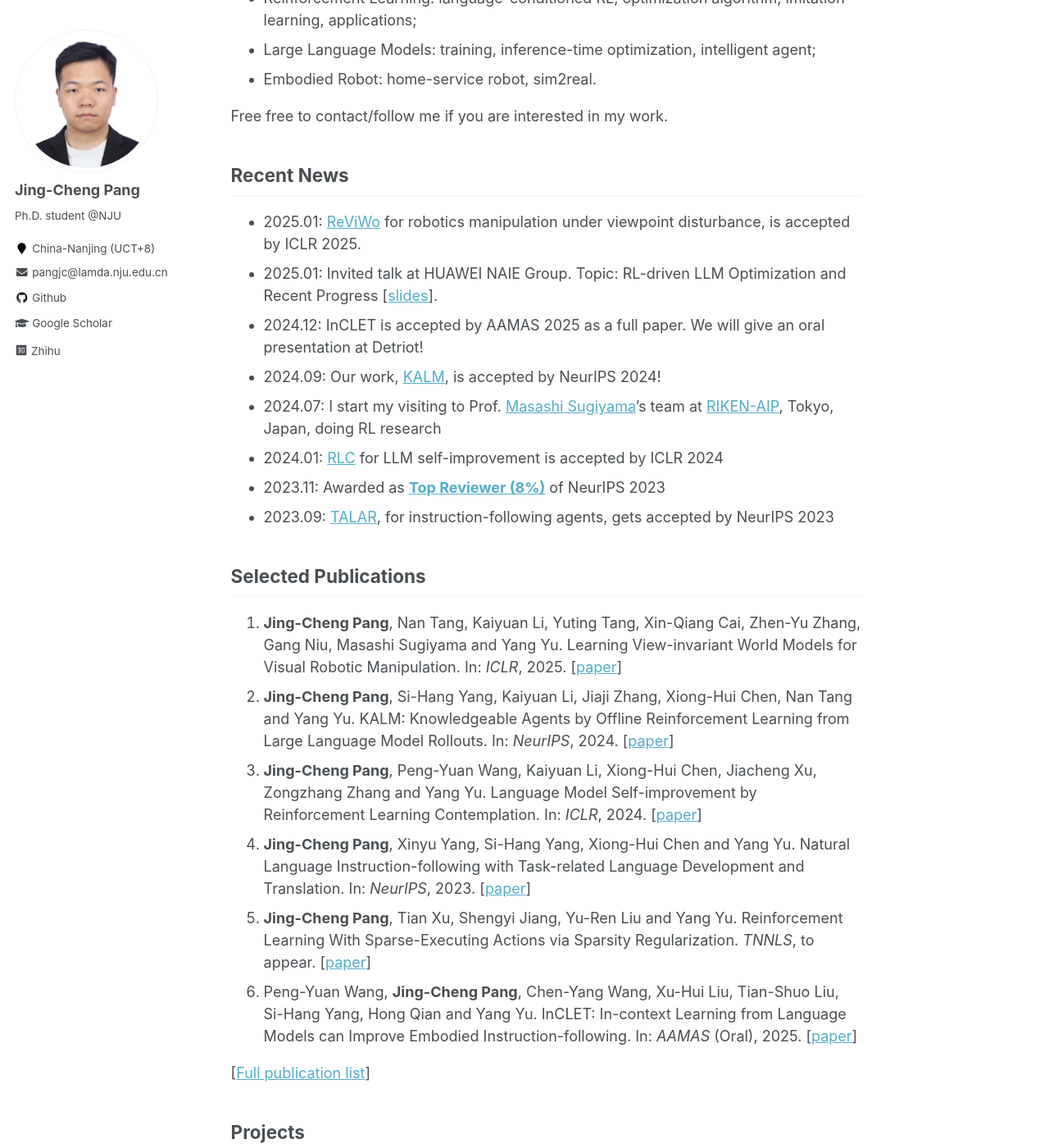
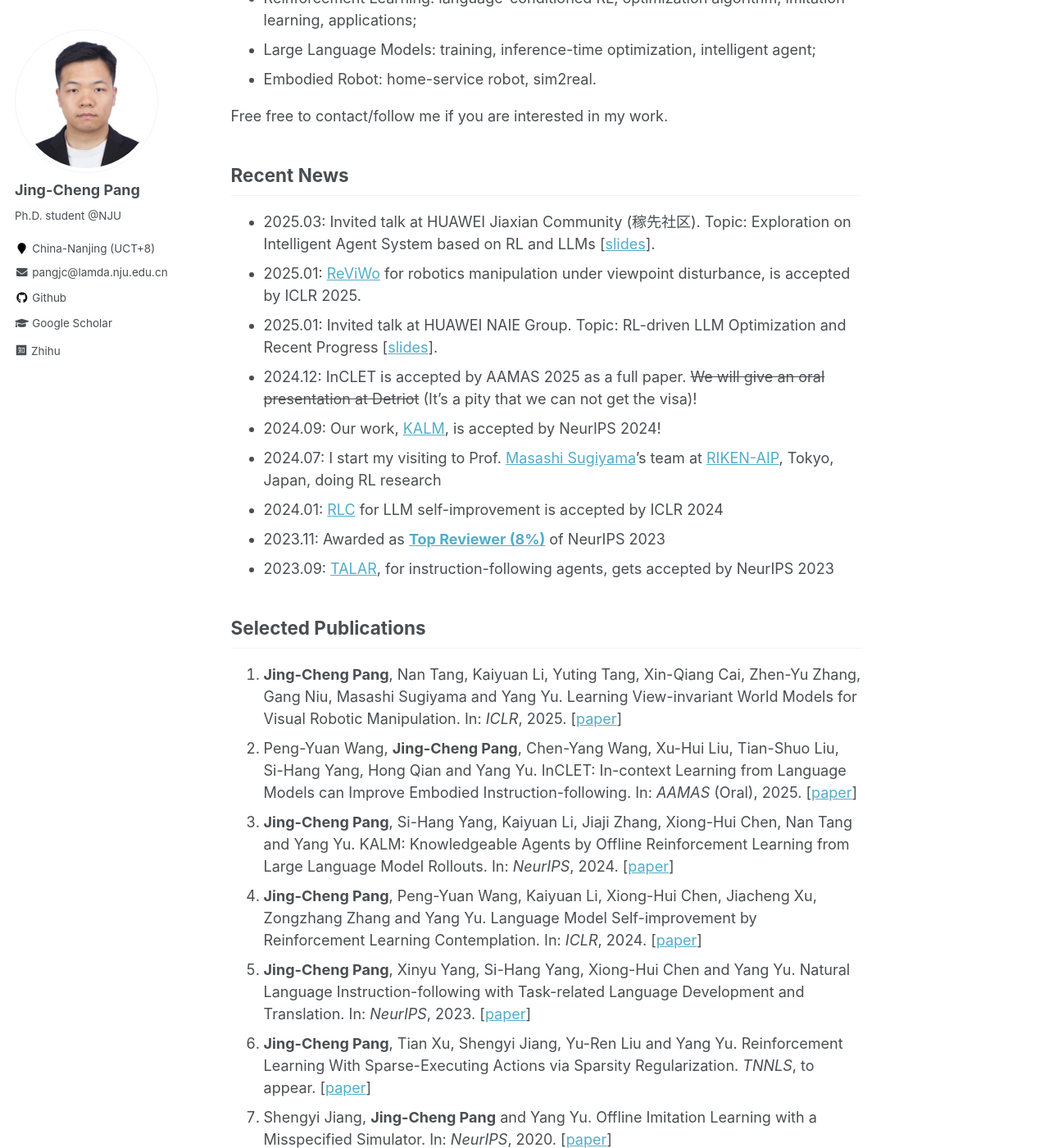
Before and after one commit to jingchengpang/jingchengpang.github.io, a Jekyll site: the page built from _pages/about.md, in a window 1280 px wide and 1400 px high, scrolled down 493 px. Shown: the whole window at 82% size. Built offline with Jekyll 4.4.1, drawn with Linux system fonts in a browser that asks for light colours; a style sheet for code colours, icons or effects is not loaded.

Commit message:
update homepage

```diff
--- a/_pages/about.md
+++ b/_pages/about.md
@@ -27,9 +27,10 @@ Particularly, my study includes:
 Free free to contact/follow me if you are interested in my work.
 
 ## Recent News
+- 2025.03: Invited talk at HUAWEI Jiaxian Community (稼先社区). Topic: Exploration on Intelligent Agent System based on RL and LLMs [[slides](/files/slides/jiaxian_slides.pdf)].
 - 2025.01: [ReViWo](https://openreview.net/forum?id=vJwjWyt4Ed) for robotics manipulation under viewpoint disturbance, is accepted by ICLR 2025.
 - 2025.01: Invited talk at HUAWEI NAIE Group. Topic: RL-driven LLM Optimization and Recent Progress [[slides](/files/slides/RL_driven_LLM.pdf)].
-- 2024.12: InCLET is accepted by AAMAS 2025 as a full paper. We will give an oral presentation at Detriot!
+- 2024.12: InCLET is accepted by AAMAS 2025 as a full paper. ~~We will give an oral presentation at Detriot~~ (It's a pity that we can not get the visa)!
 - 2024.09: Our work, [KALM](https://openreview.net/forum?id=tb1MlJCY5g), is accepted by NeurIPS 2024!
 - 2024.07: I start my visiting to Prof. [Masashi Sugiyama](http://www.ms.k.u-tokyo.ac.jp/sugi/)'s team at [RIKEN-AIP](https://www.riken.jp/en/research/labs/aip/), Tokyo, Japan, doing RL research
 - 2024.01: [RLC](https://openreview.net/forum?id=38E4yUbrgr) for LLM self-improvement is accepted by ICLR 2024
@@ -40,12 +41,12 @@ Free free to contact/follow me if you are interested in my work.
 ## Selected Publications
 
 1. **Jing-Cheng Pang**, Nan Tang, Kaiyuan Li, Yuting Tang, Xin-Qiang Cai, Zhen-Yu Zhang, Gang Niu, Masashi Sugiyama and Yang Yu. Learning View-invariant World Models for Visual Robotic Manipulation. In: *ICLR*, 2025. [[paper](https://openreview.net/forum?id=vJwjWyt4Ed)]
-2. **Jing-Cheng Pang**, Si-Hang Yang, Kaiyuan Li, Jiaji Zhang, Xiong-Hui Chen, Nan Tang and Yang Yu. KALM: Knowledgeable Agents by Offline Reinforcement Learning from Large Language Model Rollouts. In: *NeurIPS*, 2024. [[paper](https://openreview.net/forum?id=tb1MlJCY5g)]
-3. **Jing-Cheng Pang**, Peng-Yuan Wang, Kaiyuan Li, Xiong-Hui Chen, Jiacheng Xu, Zongzhang Zhang and Yang Yu. Language Model Self-improvement by Reinforcement Learning Contemplation. In: *ICLR*, 2024. [[paper](https://openreview.net/forum?id=38E4yUbrgr)]
-4. **Jing-Cheng Pang**, Xinyu Yang, Si-Hang Yang, Xiong-Hui Chen and Yang Yu. Natural Language Instruction-following with Task-related Language Development and Translation. In: *NeurIPS*, 2023. [[paper](https://openreview.net/forum?id=bx0SDRVDzF)]
-5. **Jing-Cheng Pang**, Tian Xu, Shengyi Jiang, Yu-Ren Liu and Yang Yu. Reinforcement Learning With Sparse-Executing Actions via Sparsity Regularization. *TNNLS*, to appear. [[paper](https://arxiv.org/pdf/2105.08666)]
-6. Peng-Yuan Wang, **Jing-Cheng Pang**, Chen-Yang Wang, Xu-Hui Liu, Tian-Shuo Liu, Si-Hang Yang, Hong Qian and Yang Yu. InCLET: In-context Learning from Language Models can Improve Embodied Instruction-following. In: *AAMAS* (Oral), 2025. [[paper](https://openreview.net/forum?id=qaI22j5mwJ)]
-
+2. Peng-Yuan Wang, **Jing-Cheng Pang**, Chen-Yang Wang, Xu-Hui Liu, Tian-Shuo Liu, Si-Hang Yang, Hong Qian and Yang Yu. InCLET: In-context Learning from Language Models can Improve Embodied Instruction-following. In: *AAMAS* (Oral), 2025. [[paper](https://openreview.net/forum?id=qaI22j5mwJ)]
+3. **Jing-Cheng Pang**, Si-Hang Yang, Kaiyuan Li, Jiaji Zhang, Xiong-Hui Chen, Nan Tang and Yang Yu. KALM: Knowledgeable Agents by Offline Reinforcement Learning from Large Language Model Rollouts. In: *NeurIPS*, 2024. [[paper](https://openreview.net/forum?id=tb1MlJCY5g)]
+4. **Jing-Cheng Pang**, Peng-Yuan Wang, Kaiyuan Li, Xiong-Hui Chen, Jiacheng Xu, Zongzhang Zhang and Yang Yu. Language Model Self-improvement by Reinforcement Learning Contemplation. In: *ICLR*, 2024. [[paper](https://openreview.net/forum?id=38E4yUbrgr)]
+5. **Jing-Cheng Pang**, Xinyu Yang, Si-Hang Yang, Xiong-Hui Chen and Yang Yu. Natural Language Instruction-following with Task-related Language Development and Translation. In: *NeurIPS*, 2023. [[paper](https://openreview.net/forum?id=bx0SDRVDzF)]
+6. **Jing-Cheng Pang**, Tian Xu, Shengyi Jiang, Yu-Ren Liu and Yang Yu. Reinforcement Learning With Sparse-Executing Actions via Sparsity Regularization. *TNNLS*, to appear. [[paper](https://arxiv.org/pdf/2105.08666)]
+7. Shengyi Jiang, **Jing-Cheng Pang** and Yang Yu. Offline Imitation Learning with a Misspecified Simulator. In: *NeurIPS*, 2020. [[paper](https://proceedings.neurips.cc/paper_files/paper/2020/file/60cb558c40e4f18479664069d9642d5a-Paper.pdf)]
 
 [[Full publication list](/publications/)]
 
```
Also changed, not shown: 1 other file.
